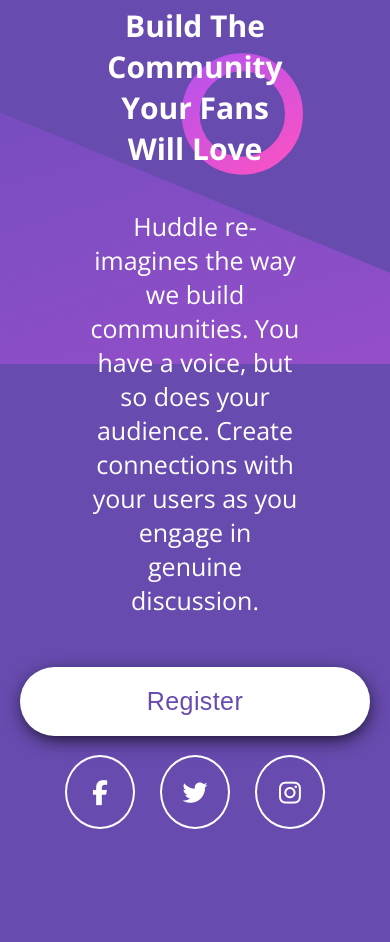
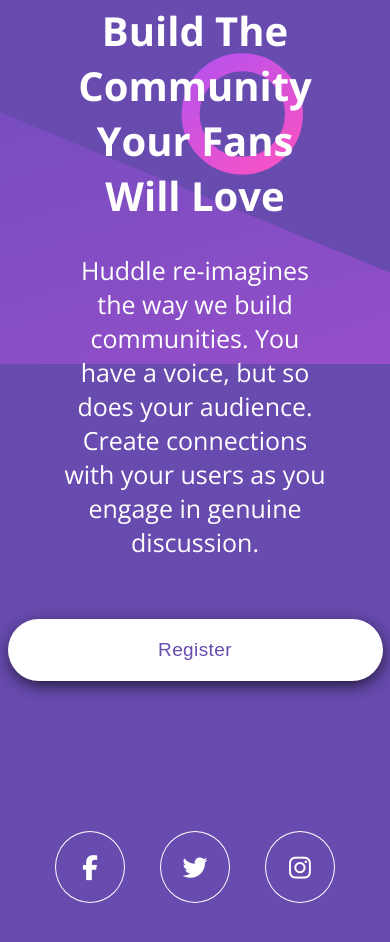
Before and after one commit to Eduardo-Vinicius-dos-SR/Frontend-Mentor-Huddle-landing-page, a plain HTML site: page index.html in a window 390 px wide. Shown: the part 480-1422 px from the top of the page. Drawn offline with nearby package versions, Linux system fonts and the light colour scheme.

Commit message:
arrumando a responsividade

```diff
--- a/src/css/responsive.css
+++ b/src/css/responsive.css
@@ -1,59 +1,118 @@
-@media(max-width: 1200px) {
+@media(max-width: 1500px) {
+    body .header {
+        padding: 25px 80px 30px;
+    }
+
+    body .main {
+        padding: 0 70px 20px;
+    }
+
+    body .main .ilustration {
+        width: 45%;
+    }
+
     body .main .informations .title {
-        font-size: 3.5rem;
+        padding-top: 10px;
+        padding-bottom: 30px;
+        font-size: 3rem;
     }
 
     body .main .informations .text {
+        font-size: 1.7rem;
+    }
+
+    body .main .informations .register-btn {
+        width: 250px;
+        font-size: 2.2rem;
+    }
+
+    body .footer {
+        padding-top: 10px;
+    }
+
+    body .footer a {
+        min-width: 60px;
+        padding: 16px;
         font-size: 2rem;
     }
 }
 
-@media(max-width: 1000px) {
+@media(max-width: 1200px) {
+    body .main img {
+        width: 72%
+    }
+
+    body .main {
+        padding: 0 60px 50px;
+    }
+
     body .main .informations .title {
-        font-size: 3rem;
+        padding-top: 0;
+        padding-bottom: 25px;
     }
 
     body .main .informations .text {
-        font-size: 1.5rem;
+        padding-bottom: 35px;
+    }
+
+    body .main .informations .register-btn {
+        width: 200px;
+        font-size: 1.9rem;
+    }
+
+    body .footer a {
+        min-width: 53px;
+        padding: 14px;
+        font-size: 1.7rem;
     }
 }
 
 @media(max-width: 768px) {
     body .header {
-        padding-bottom: 120px;
+        padding: 35px 80px 110px;
     }
 
     body .main {
+        height: auto;
         flex-direction: column;
     }
 
     body .main .ilustration {
         width: 100%;
-        margin-bottom: 100px;
+        margin-bottom: 80px;
     }
 
     body .main .informations {
         width: 100%;
+        margin-bottom: 0;
         text-align: center;
         align-items: center;
     }
 
-    body .main .informations .title {
-        font-size: 3rem;
+    body .main .informations .title{
+        font-size: 4rem;
+        padding-bottom: 30px;
     }
 
     body .main .informations .text {
         font-size: 2.5rem;
-        padding-bottom: 50px;
+        padding-bottom: 60px;
     }
 
     body .main .informations .register-btn {
-        width: 350px;
+        width: 375px;
     }
 
     body .footer {
         height: 400px;
         padding: 100px 0 100px;
+    }
+
+    body .footer a {
+        min-width: 70px;
+        padding: 18px;
+        font-size: 2.5rem;
+        margin-right: 35px;
     }
 
     body .footer a:first-child {
--- a/src/css/style.css
+++ b/src/css/style.css
@@ -19,7 +19,6 @@ body .header {
 
 body .main {
     width: 100%;
-    height: 900px;
     display: flex;
     align-items: center;
     justify-content: space-between;
@@ -31,11 +30,11 @@ body .main .ilustration {
 }
 
 body .main .informations {
-    width: 40%;
+    width: 42%;
     display: flex;
     flex-direction: column;
     justify-content: center;
-    margin-bottom: 200px;
+    margin-bottom: auto;
 }
 
 body .main .informations .title {
@@ -72,17 +71,16 @@ body .main .informations .register-btn:hover {
 
 body .footer {
     width: 100%;
-    height: 300px;
     display: flex;
     justify-content: flex-end;
     align-items: center;
-    padding: 0 40px;
+    padding: 25px 30px;
 }
 
 body .footer a {
     min-width: 70px;
     margin-right: 25px;
-    border: 2px solid #fff;
+    border: 1px solid #fff;
     border-radius: 50%;
     padding: 18px;
     font-size: 2.5rem;
```
